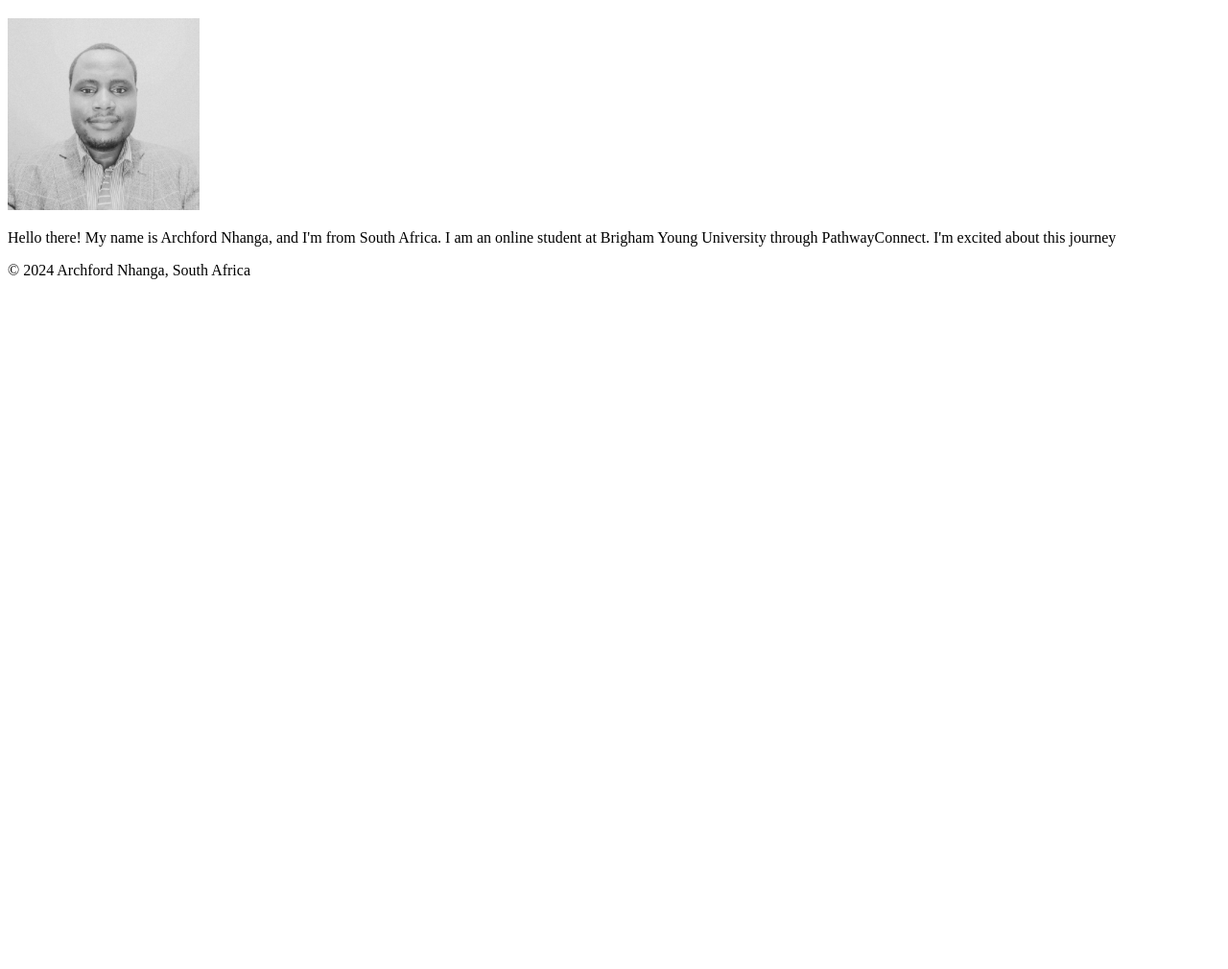
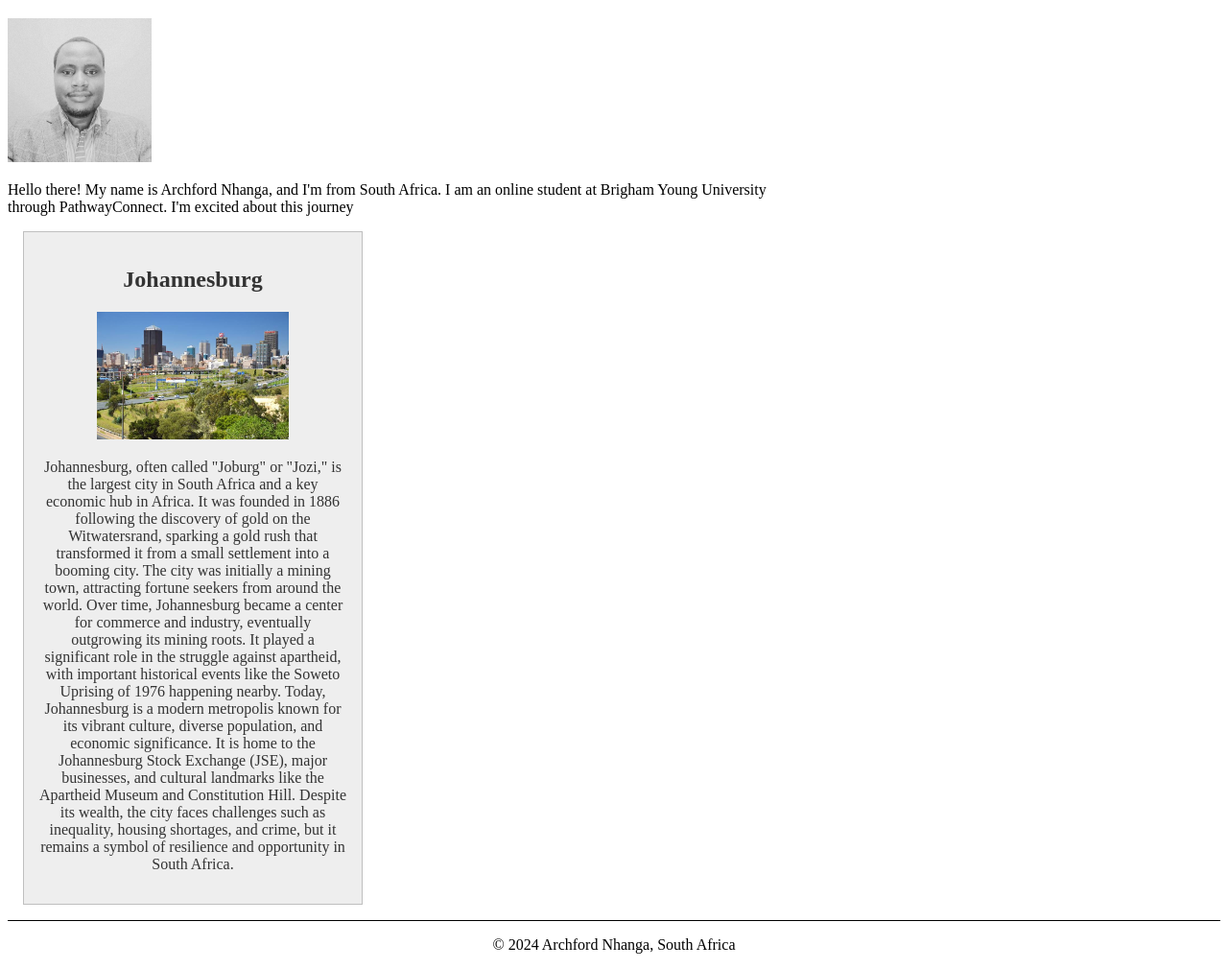
Before and after one commit to chimbo87/wdd130, a plain HTML site: page index.html in a window 1280 px wide. Shown: the part 87-1097 px from the top of the page at 96% size. Before the commit the page ends 800 px from the top, so only its background shows below. Drawn offline with Linux system fonts and the light colour scheme.

Commit message:
css changes

```diff
--- a/index.html
+++ b/index.html
@@ -3,7 +3,13 @@
   <head>
     <meta charset="UTF-8" />
     <meta name="viewport" content="width=device-width, initial-scale=1.0" />
-    <title>Archford Nhanga</title>
+    <title>Archford Nhanga | WDD 130</title>
+    <meta
+      name="description"
+      content="Archford Nhanga's Byu Idaho course WDD 130 home page"
+    />
+    <meta name="author" content="Archford Nhanga" />
+    <link rel="stylesheet" href="styles/styles.css" />
   </head>
   <body>
     <header>
@@ -22,8 +28,30 @@
         I'm excited about this journey
       </p>
     </main>
+    <aside>
+      <h2>Johannesburg</h2>
+      <img src="images/mycity.jpeg" alt="johannesburg city" />
+      <p>
+        Johannesburg, often called "Joburg" or "Jozi," is the largest city in
+        South Africa and a key economic hub in Africa. It was founded in 1886
+        following the discovery of gold on the Witwatersrand, sparking a gold
+        rush that transformed it from a small settlement into a booming city.
+        The city was initially a mining town, attracting fortune seekers from
+        around the world. Over time, Johannesburg became a center for commerce
+        and industry, eventually outgrowing its mining roots. It played a
+        significant role in the struggle against apartheid, with important
+        historical events like the Soweto Uprising of 1976 happening nearby.
+        Today, Johannesburg is a modern metropolis known for its vibrant
+        culture, diverse population, and economic significance. It is home to
+        the Johannesburg Stock Exchange (JSE), major businesses, and cultural
+        landmarks like the Apartheid Museum and Constitution Hill. Despite its
+        wealth, the city faces challenges such as inequality, housing shortages,
+        and crime, but it remains a symbol of resilience and opportunity in
+        South Africa.
+      </p>
+    </aside>
     <footer>
-        <p>&copy; 2024 Archford Nhanga, South Africa</p>
+      <p>&copy; 2024 Archford Nhanga, South Africa</p>
     </footer>
   </body>
 </html>
--- /dev/null
+++ b/styles/styles.css
@@ -0,0 +1,29 @@
+main {
+  max-width: 840px;
+}
+main img {
+  width: 150px;
+  height: auto;
+}
+p {
+  padding: 0;
+}
+aside {
+  width: 20rem;
+  margin: 1rem;
+  border: 1px solid rgba(0, 0, 0, 0.2);
+  padding: 1rem;
+  background-color: #eee;
+  color: #333;
+  text-align: center;
+}
+aside img {
+  width: 200px;
+  height: auto;
+}
+
+footer {
+  margin-top: 15px;
+  border-top: 1px solid #000;
+  text-align: center;
+}
```
Also changed, not shown: images/mycity.jpeg (added).
